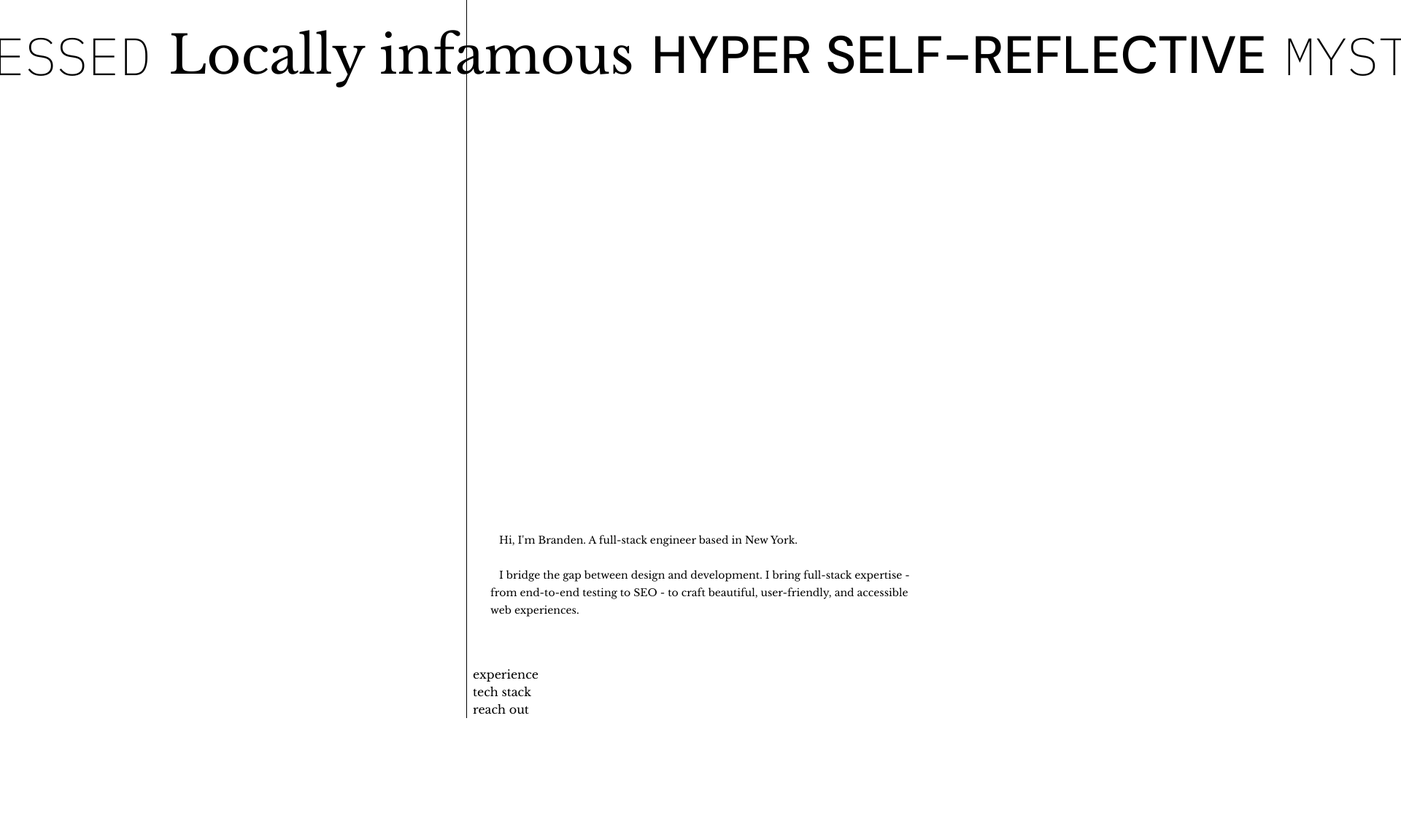
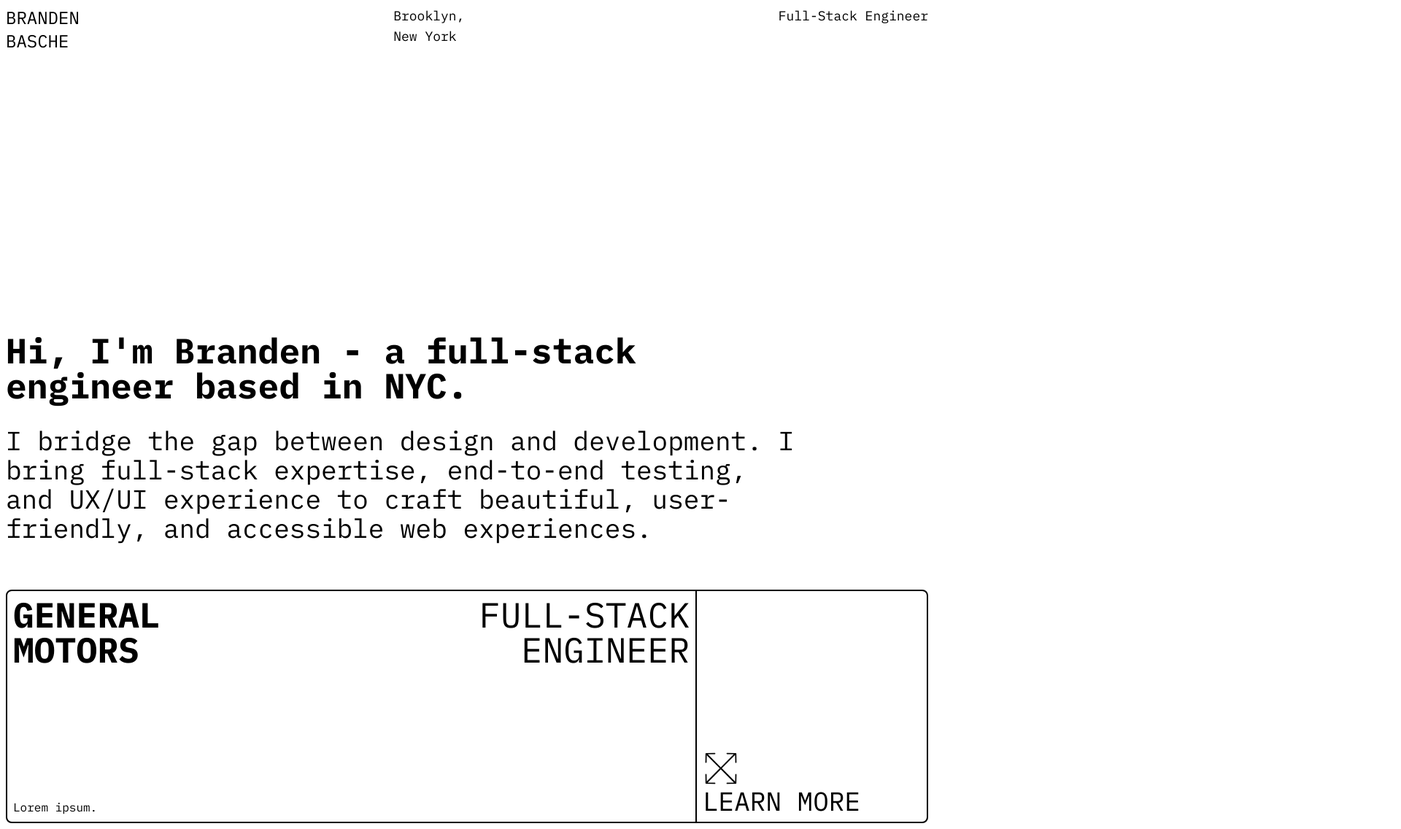
Before and after one commit to brandenrbasche/brb-portfolio-v3, a Next.js app in the folder brb-portfolio-3/: page / in a window 1280 px wide. Shown: the top 1136 px of the page at 73% size, 1920 px wide, since content can reach past the window. Before the commit the page ends 984 px from the top, so only its background shows below. Built offline with nearby package versions, Linux system fonts and the light colour scheme.

Commit message:
began refactor, updated hero component and experience card reusable component

```diff
--- a/brb-portfolio-3/app/globals.css
+++ b/brb-portfolio-3/app/globals.css
@@ -2,14 +2,17 @@
 @tailwind components;
 @tailwind utilities;
 
-/*:root {*/
-/*  --foreground-rgb: 0, 0, 0;*/
-/*  --background-start-rgb: 214, 219, 220;*/
-/*  --background-end-rgb: 255, 255, 255;*/
-/*}*/
+p {
+  /*line-height: 1.5rem;*/
+  @apply lg:text-lg md:text-base;
+}
 
-p {
-  line-height: 1.5rem;
+h1 {
+  @apply lg:text-5xl md:text-4xl;
+}
+
+h3 {
+  @apply lg:text-2xl md:text-xl;
 }
 
 .center-line {
--- a/brb-portfolio-3/app/layout.tsx
+++ b/brb-portfolio-3/app/layout.tsx
@@ -1,12 +1,7 @@
 import type { Metadata } from "next";
-// import { Libre_Baskerville } from "next/font/google";
-import { libreBaskerville} from "@/data/fonts";
+import { ibmPlexMono } from "@/data/fonts";
 import "./globals.css";
 
-// const libreBaskerville = Libre_Baskerville({
-//   subsets: ['latin'],
-//   weight: ['400', '700']
-// });
 
 export const metadata: Metadata = {
   title: "Branden Basche Portfolio",
@@ -20,7 +15,7 @@ export default function RootLayout({
 }>) {
   return (
     <html lang="en">
-      <body className={libreBaskerville.className}>{children}</body>
+      <body className={ibmPlexMono.className}>{children}</body>
     </html>
   );
 }
--- a/brb-portfolio-3/app/page.tsx
+++ b/brb-portfolio-3/app/page.tsx
@@ -1,17 +1,22 @@
 import Container from "@/components/ui/Container";
 import Hero from "@/components/Hero";
+import Experience from "@/components/Experience";
 
 export default function Home() {
   return (
       <main>
           <Container>
-              <div className='px-2'>
-                  <Hero />
-                  <div>experience</div>
-                  <div>tech stack</div>
-                  <div>reach out</div>
-              </div>
+              <Hero />
+              <Experience />
           </Container>
+          {/*<Container>*/}
+          {/*    <div className='px-2'>*/}
+          {/*        <Hero />*/}
+          {/*        <div>experience</div>*/}
+          {/*        <div>tech stack</div>*/}
+          {/*        <div>reach out</div>*/}
+          {/*    </div>*/}
+          {/*</Container>*/}
 
       </main>
   );
--- /dev/null
+++ b/brb-portfolio-3/components/Experience.tsx
@@ -0,0 +1,27 @@
+import React from 'react';
+import ExperienceCard from "@/components/ui/ExperienceCard";
+
+const Experience = () => {
+    return (
+        <div>
+            <ExperienceCard company={'General Motors'} jobTitle={'Full-Stack Engineer'} jobDescription={'Lorem ipsum.'} />
+        </div>
+        // <div className='w-full h-96 border-black border-2 rounded-lg flex justify-between'>
+        //     <div className='w-3/4 border-r-2 border-black p-2'>
+        //         {/*LEFT:*/}
+        //         {/*top: company and job title*/}
+        //         {/*bottom: job description*/}
+        //         <h1>{}</h1>
+        //
+        //     </div>
+        //     <div className='w-1/4 p-2'>
+        //         {/*RIGHT:*/}
+        //         <button>Learn More</button>
+        //         {/*    learn more button*/}
+        //     </div>
+        //
+        // </div>
+    );
+};
+
+export default Experience;
--- a/brb-portfolio-3/components/Hero.tsx
+++ b/brb-portfolio-3/components/Hero.tsx
@@ -3,15 +3,26 @@ import FloatingText from "@/components/ui/FloatingText";
 
 const Hero = () => {
     return (
-        <>
-            <FloatingText text={'Full-Stack Engineer'} />
-            <div className='h-screen flex items-end pb-16 px-6'>
-                <div className='text-sm'>
-                    <p className='indent-3 mb-6'>Hi, I'm Branden. A full-stack engineer based in New York.</p>
-                    <p className='indent-3'>I bridge the gap between design and development. I bring full-stack expertise - from end-to-end testing to SEO - to craft beautiful, user-friendly, and accessible web experiences.</p>
-                </div>
+        <section className='h-screen flex flex-col justify-between'>
+            <div className='flex justify-between'>
+                <h3 className='uppercase'>Branden<br/>Basche</h3>
+                <p>Brooklyn,<br />New York</p>
+                <p>Full-Stack Engineer</p>
             </div>
-        </>
+            <div className='mb-16 text-5xl w-[85vw]'>
+                <p className='text-5xl font-bold mb-8'>Hi, I'm Branden - a full-stack engineer based in NYC.</p>
+                <p className='text-4xl'>I bridge the gap between design and development. I bring full-stack expertise, end-to-end testing, and UX/UI experience to craft beautiful, user-friendly, and accessible web experiences.</p>
+            </div>
+        </section>
+        // <>
+        //     {/*<FloatingText text={"BRANDEN ROBERT BASCHE"} />*/}
+        //     <div className='h-screen flex items-end pb-16 px-6'>
+        //         <div className='text-sm'>
+        //             <p className='indent-3 mb-6'>Hi, I'm Branden. A full-stack engineer based in New York.</p>
+        //             <p className='indent-3'>I bridge the gap between design and development. I bring full-stack expertise from end-to-end testing to SEO to craft beautiful, user-friendly, and accessible web experiences.</p>
+        //         </div>
+        //     </div>
+        // </>
     );
 };
 
--- a/brb-portfolio-3/components/ui/Container.tsx
+++ b/brb-portfolio-3/components/ui/Container.tsx
@@ -8,14 +8,15 @@ type Props = {
 
 const Container = ({ children, className }: Props) => {
     return (
-        <div className='flex w-screen justify-between h-auto'>
-            {/*only apply center line on widths > 1000px */}
-            <div className='w-1/2 border-r-[1px] border-black' />
-            {/*right*/}
-            <div className='w-1/2'>
-                { children }
-            </div>
-        </div>
+        <div className='p-2'>{children}</div>
+        // <div className='flex w-screen justify-between h-auto'>
+        //     {/*only apply center line on widths > 1000px */}
+        //     <div className='w-1/2 border-r-[1px] border-black' />
+        //     {/*right*/}
+        //     <div className='w-1/2'>
+        //         { children }
+        //     </div>
+        // </div>
     );
 };
 
--- /dev/null
+++ b/brb-portfolio-3/components/ui/ExperienceCard.tsx
@@ -0,0 +1,34 @@
+import React from 'react';
+
+type Props = {
+    company: string;
+    jobTitle: string;
+    jobDescription: string;
+}
+
+const ExperienceCard = ({ company, jobTitle, jobDescription }: Props) => {
+    return (
+        <div className='w-full h-80 border-black border-2 rounded-lg flex justify-between'>
+            <div className='w-3/4 border-r-2 border-black p-2 flex flex-col justify-between'>
+                <div className='flex justify-between'>
+                    <h1 className='font-bold uppercase'>{company}</h1>
+                    <h1 className='font-base uppercase text-right'>{jobTitle}</h1>
+                </div>
+                <div>
+                    {jobDescription}
+                </div>
+
+            </div>
+            <button className='w-1/4 p-2 flex flex-col justify-end'>
+                <svg xmlns="http://www.w3.org/2000/svg" width="50" height="50" viewBox="0 0 40 40">
+                    <path fill="currentColor"
+                          d="M36.408 26.081a.575.575 0 0 0-.271.051a.702.702 0 0 0-.427.566l-.147 7.75l-14.565-14.583L35.559 5.291l.144 7.947a.7.7 0 0 0 .702.682h.008a.69.69 0 0 0 .475-.205a.685.685 0 0 0 .201-.503l-.169-9.396a.693.693 0 0 0-.682-.677l-9.431-.171a.7.7 0 0 0-.708.681a.703.703 0 0 0 .411.646a.702.702 0 0 0 .269.06l7.279.131L19.847 18.71L5.644 4.491l7.578-.137a.698.698 0 0 0 .678-.709a.696.696 0 0 0-.707-.677l-9.43.171a.692.692 0 0 0-.683.679l-.168 9.394a.7.7 0 0 0 .682.708c.399.028.695-.301.705-.683l.138-7.647l14.259 14.275L4.432 34.143l-.133-7.383a.702.702 0 0 0-.701-.68h-.009a.694.694 0 0 0-.678.707l.168 9.395c.009.376.31.673.682.678l9.43.172h.017a.695.695 0 0 0 .691-.681a.698.698 0 0 0-.679-.706l-7.843-.141l14.47-14.484L34.32 35.509l-7.541.136a.694.694 0 0 0 .011 1.387h.017l9.429-.172a.678.678 0 0 0 .494-.221a.698.698 0 0 0 .19-.458l.168-9.393a.688.688 0 0 0-.68-.707z"/>
+                </svg>
+                <p className='lg:text-4xl md:text-3xl text-left'>LEARN MORE</p>
+            </button>
+
+        </div>
+    );
+};
+
+export default ExperienceCard;
--- a/brb-portfolio-3/components/ui/FloatingText.tsx
+++ b/brb-portfolio-3/components/ui/FloatingText.tsx
@@ -10,15 +10,15 @@ type Props = {
 
 const FloatingText = ({ text }: Props) => {
     return (
-        <div id='infinite-text flex'>
-            <h1 className='transform -translate-x-1/2 w-screen text-7xl flex justify-center mt-10 animate-infinite-scroll whitespace-nowrap gap-x-6'>
-                <span className='font-black'>{'Full-Stack Engineer'}</span>
-                <span className={twMerge(ibmPlexMono.className, 'uppercase')}>{'UI-Obsessed'}</span>
-                <span>{'Locally infamous' + ' '}</span>
-                <span className={twMerge(dmSans.className, 'uppercase')}>{'Hyper Self-reflective'}</span>
-                <span className={twMerge(ibmPlexMono.className, 'uppercase')}>{'Mysterious'}</span>
+        <div>
+            <h1 className='font-black fixed transform -translate-x-1/2 w-screen text-4xl flex justify-center mt-10 whitespace-nowrap gap-x-6'>
+                {text}
+                {/*<span className='font-black'>{'Full-Stack Engineer'}</span>*/}
+                {/*<span className={twMerge(ibmPlexMono.className, 'uppercase')}>{'UI-Obsessed'}</span>*/}
+                {/*<span>{'Locally infamous' + ' '}</span>*/}
+                {/*<span className={twMerge(dmSans.className, 'uppercase')}>{'Hyper Self-reflective'}</span>*/}
+                {/*<span className={twMerge(ibmPlexMono.className, 'uppercase')}>{'Mysterious'}</span>*/}
             </h1>
-            {/*<h1 className={twMerge(inconsolata.className, 'transform uppercase -translate-x-1/2 w-screen text-7xl flex justify-center mt-10 animate-infinite-scroll whitespace-nowrap')}>{text}</h1>*/}
         </div>
     );
 };
--- a/brb-portfolio-3/data/fonts.ts
+++ b/brb-portfolio-3/data/fonts.ts
@@ -2,7 +2,7 @@ import { IBM_Plex_Mono, Libre_Baskerville, DM_Sans } from "next/font/google";
 
 export const ibmPlexMono = IBM_Plex_Mono({
     subsets: ['latin'],
-    weight: ['200']
+    weight: ['200', '300', '400', '500', '600', '700']
 });
 
 export const libreBaskerville = Libre_Baskerville({
```
